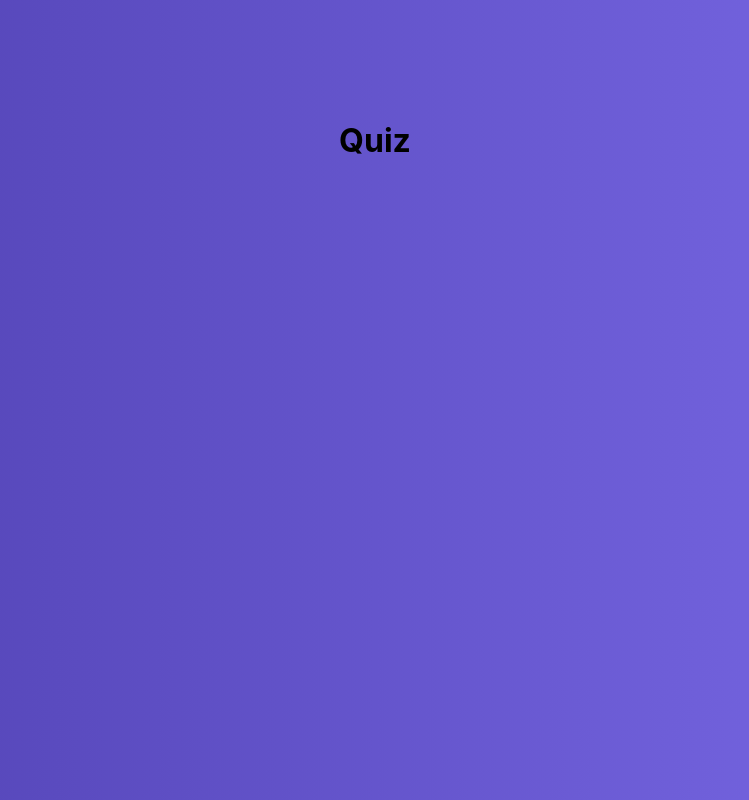
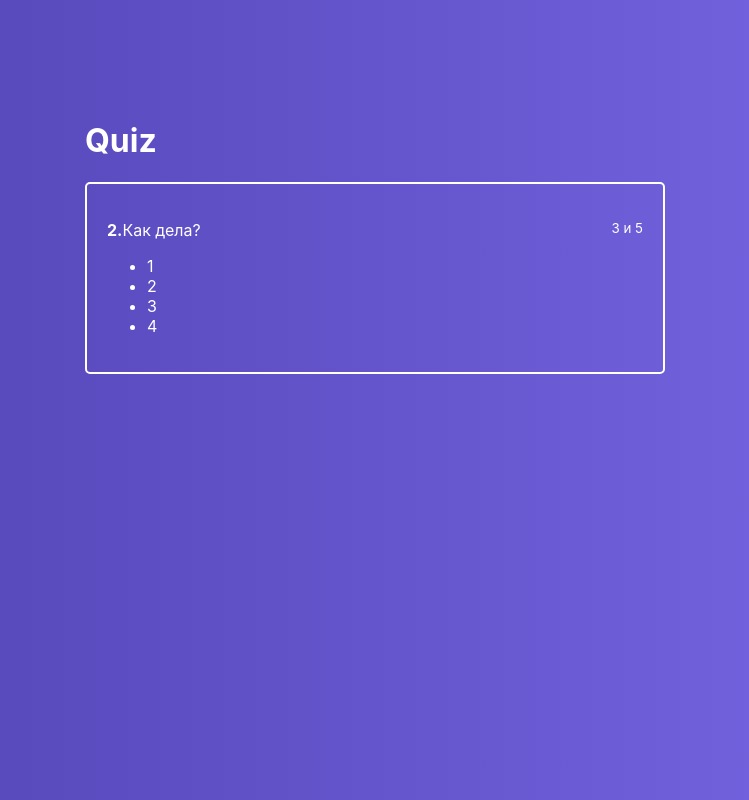
Before and after one commit to voloshchik/react-quize, a React (Create React App) app: page / in a window 1280 px wide. Shown: the whole page, without its empty margins (265-1014 px from the left). Built offline with nearby package versions, Linux system fonts and the light colour scheme.

Commit message:
ActiveQuiz

```diff
--- /dev/null
+++ b/src/componens/ActiveQuiz/ActiveQuiz.js
@@ -0,0 +1,23 @@
+import React from "react";
+import classes from "./ActiveQuiz.module.css";
+
+const ActiveQuiz = props => {
+  return (
+    <div className={classes.ActiveQuiz}>
+      <p className={classes.Question}>
+        <span>
+          <strong>2.</strong>
+          Как дела?
+        </span>
+        <small>3 и 5</small>
+      </p>
+      <ul>
+          <li>1</li>
+          <li>2</li>
+          <li>3</li>
+          <li>4</li>
+      </ul>
+    </div>
+  );
+};
+export default ActiveQuiz;
--- /dev/null
+++ b/src/componens/ActiveQuiz/ActiveQuiz.module.css
@@ -0,0 +1,13 @@
+.ActiveQuiz{
+    padding:20px ;
+    color:#fff ;
+    border: 2px solid #fff;
+    border-radius: 5px;
+    margin:0 10px;
+    box-sizing: border-box;
+}
+
+.Question{
+    display: flex;
+    justify-content:space-between
+}
--- a/src/containers/Quiz/Quiz.js
+++ b/src/containers/Quiz/Quiz.js
@@ -1,9 +1,18 @@
 import React, { Component } from "react";
 import classes from "./Quiz.module.css";
+import ActiveQuiz from "../../componens/ActiveQuiz/ActiveQuiz";
+
 class Quiz extends Component {
+  state={
+    quiz:[]
+  }
   render() {
     return <div className={classes.Quiz}>
+
+        <div className={classes.QuizWrapper}>
         <h1>Quiz</h1>
+          <ActiveQuiz/>
+        </div>
     </div>;
   }
 }
--- a/src/containers/Quiz/Quiz.module.css
+++ b/src/containers/Quiz/Quiz.module.css
@@ -6,3 +6,12 @@
     width: 100%;
     background: linear-gradient(90deg,#5041b2 0%,#7969e6 100%);
 }
+
+.Quiz h1{
+    color:#fff;
+    margin-left:10px ;
+}
+
+.QuizWrapper{
+    width: 600px;
+}
```
